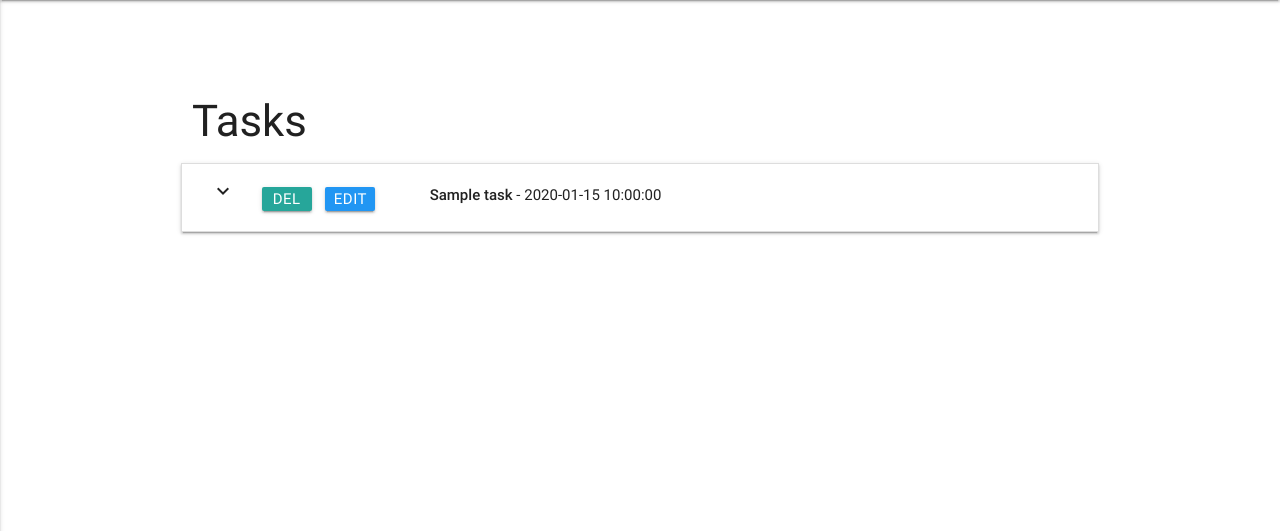
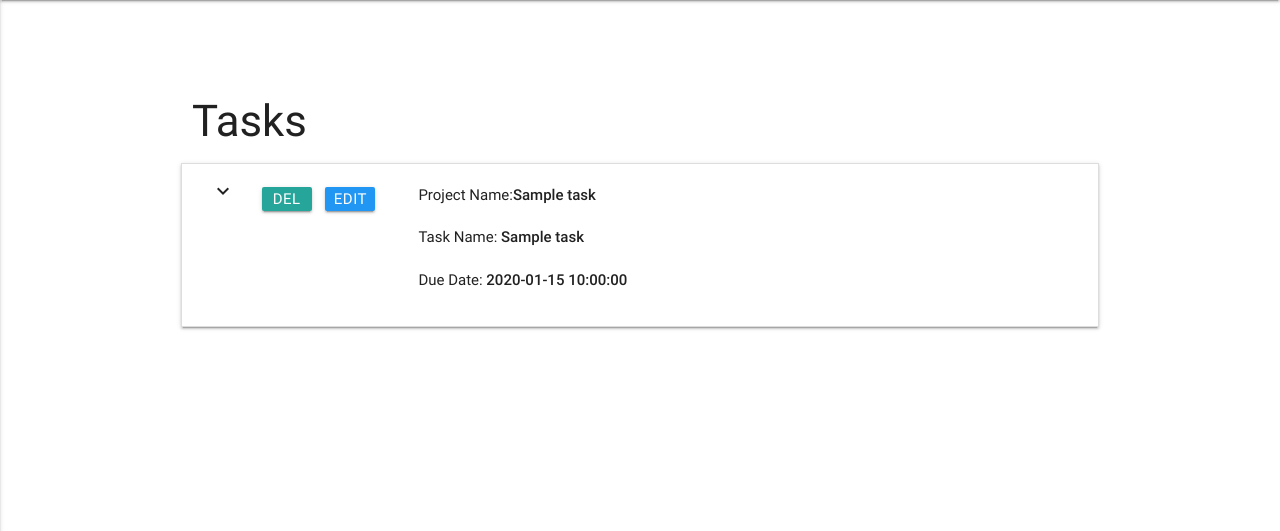
Before and after one commit to Mofarrell1967/project-task-tracker, a Flask app: page / in a window 1280 px wide. Shown: the part 64-595 px from the top of the page. Run offline with Flask 2, Linux system fonts and the light colour scheme; a database or web service that is not in the repository returns one stand-in record (values such as "Sample title"); some libraries are stand-ins or nearby versions.

Commit message:
Updated tasks.html

```diff
--- a/templates/tasks.html
+++ b/templates/tasks.html
@@ -13,11 +13,22 @@
 
                 </div>
                 <div class="task_header col s9">
-                    <strong>{{task.task_name}}</strong> - {{task.due_date}}
+                <div class="row">
+                    Project Name:<strong>{{task.project_name}}</strong>
+                </div>
+                <div class="row">
+                    Task Name: <strong>{{task.task_name}}</strong>
+                </div>
+                <div class="row">
+                    Due Date: <strong>{{task.due_date}}</strong>
+                </div>
                 </div>
             </div>
             <div class="collapsible-body">
                 <span>
+                <div class="row">
+                <strong>Task Description:</strong>
+                 </div>
                 {{task.task_description}}
             </span>
             </div>
```
